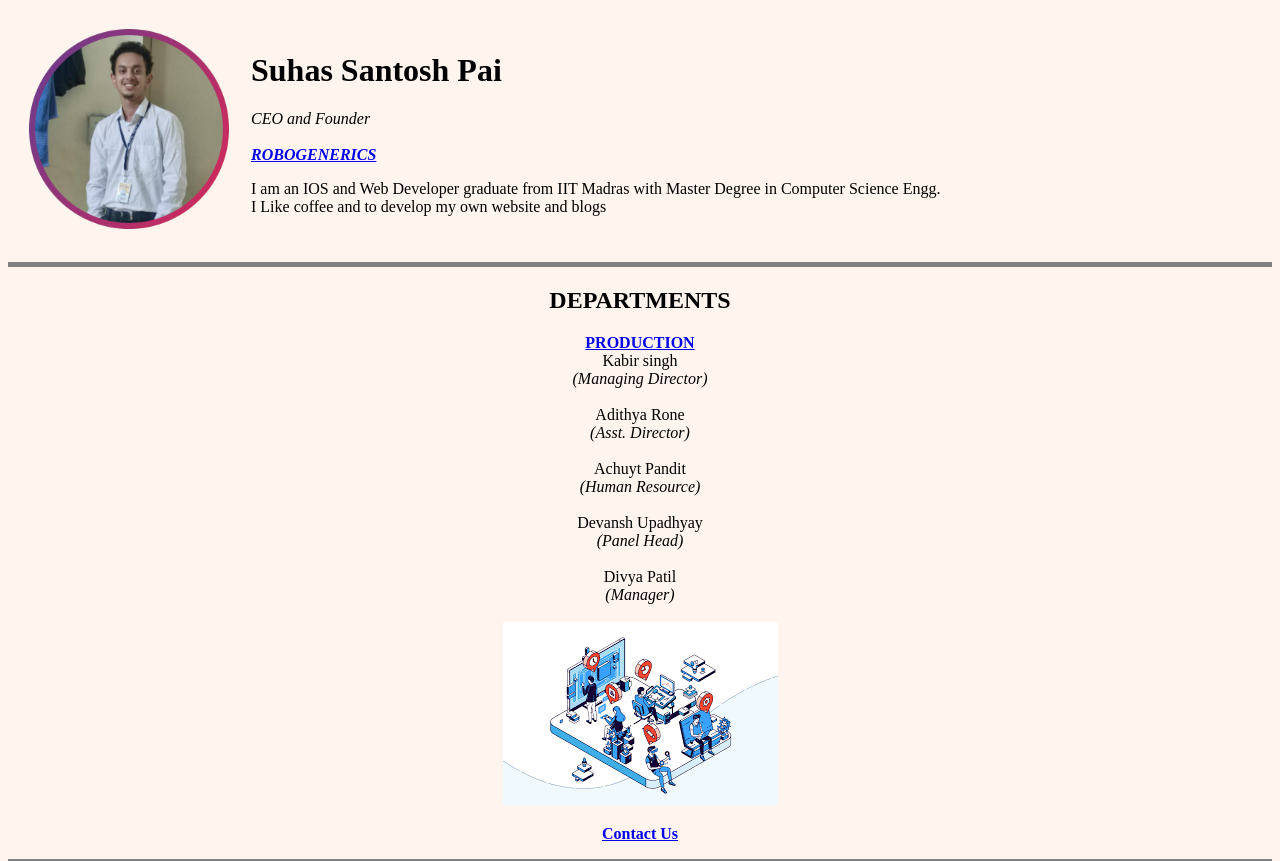
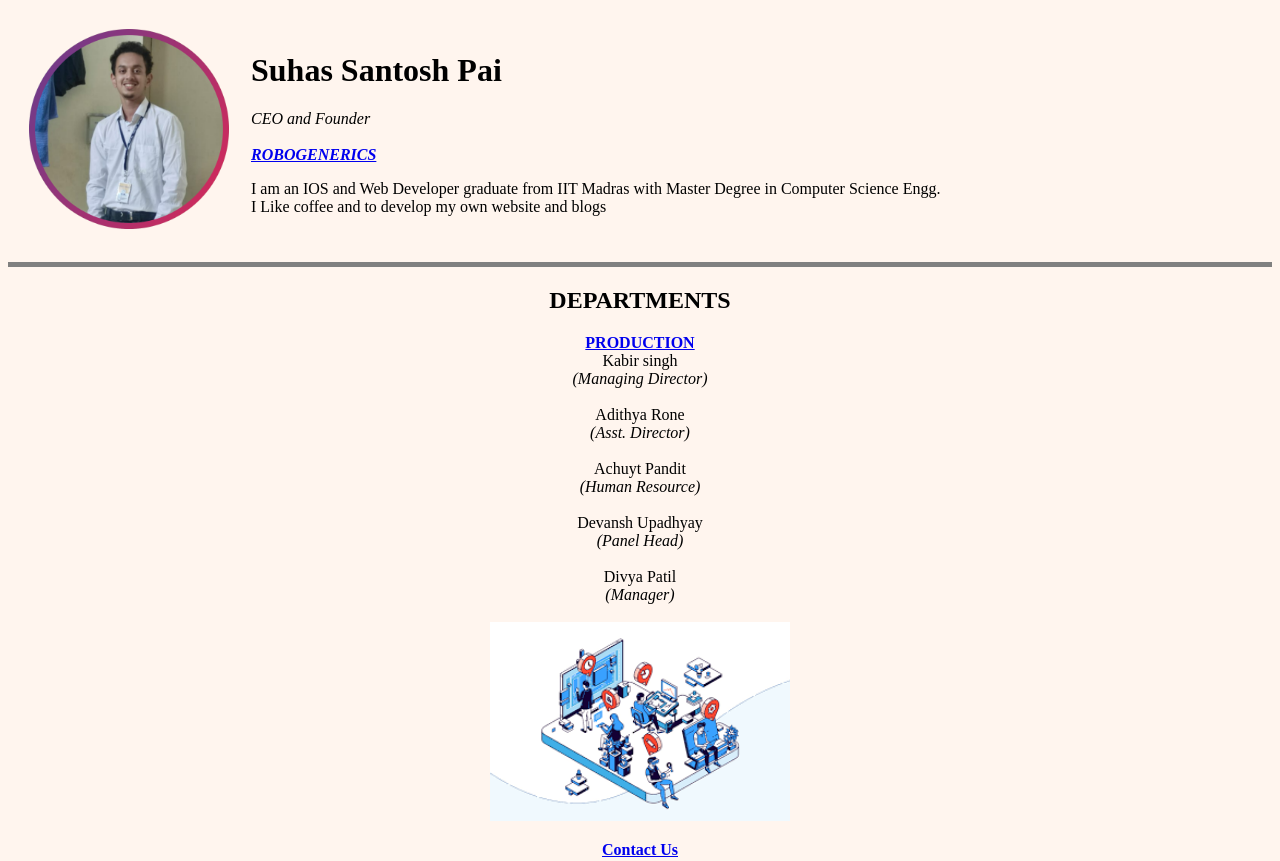
Before and after one commit to SuhasP2002/WEB, a plain HTML site: page index.html in a window 1280 px wide. Shown: the top 861 px of the page. Drawn offline with Linux system fonts and the light colour scheme.

Commit message:
update file.html

```diff
--- a/index.html
+++ b/index.html
@@ -56,7 +56,7 @@
       <Center>Divya Patil <footer><i>(Manager)</i></footer>
         <br />
       </Center>
-      <img src="https://github.com/SuhasP2002/WEB/blob/main/download.png" alt="Production Team" />
+      <img src="https://github.com/SuhasP2002/WEB/blob/main/download.png" alt="Production Team" width="300" />
       <p><b><a href="C:\Users\suhas\Desktop\HTML PROJECTS\Contact Us.html">Contact Us</a></b></p>
     </Center>
     <hr size="5" noshade />
```
